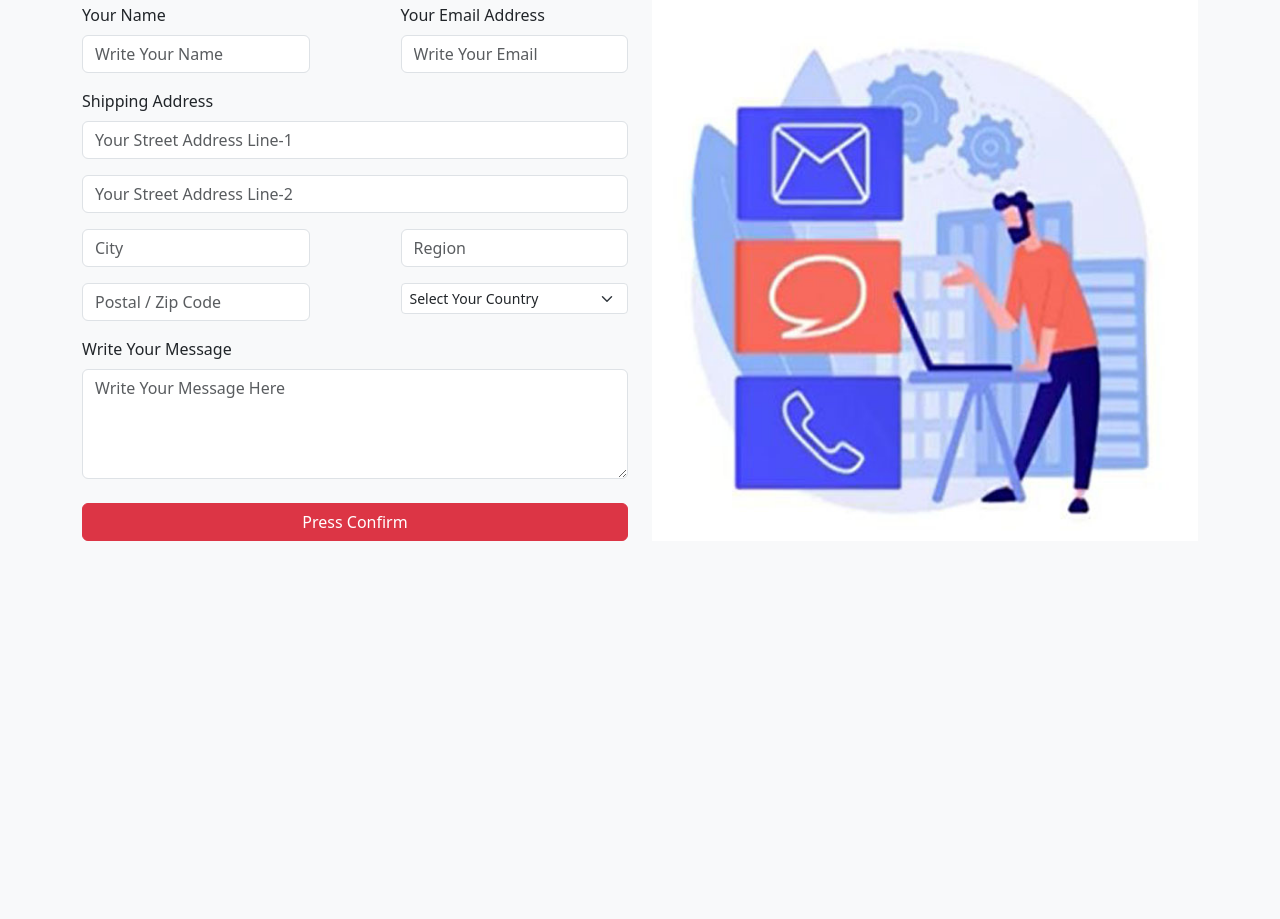
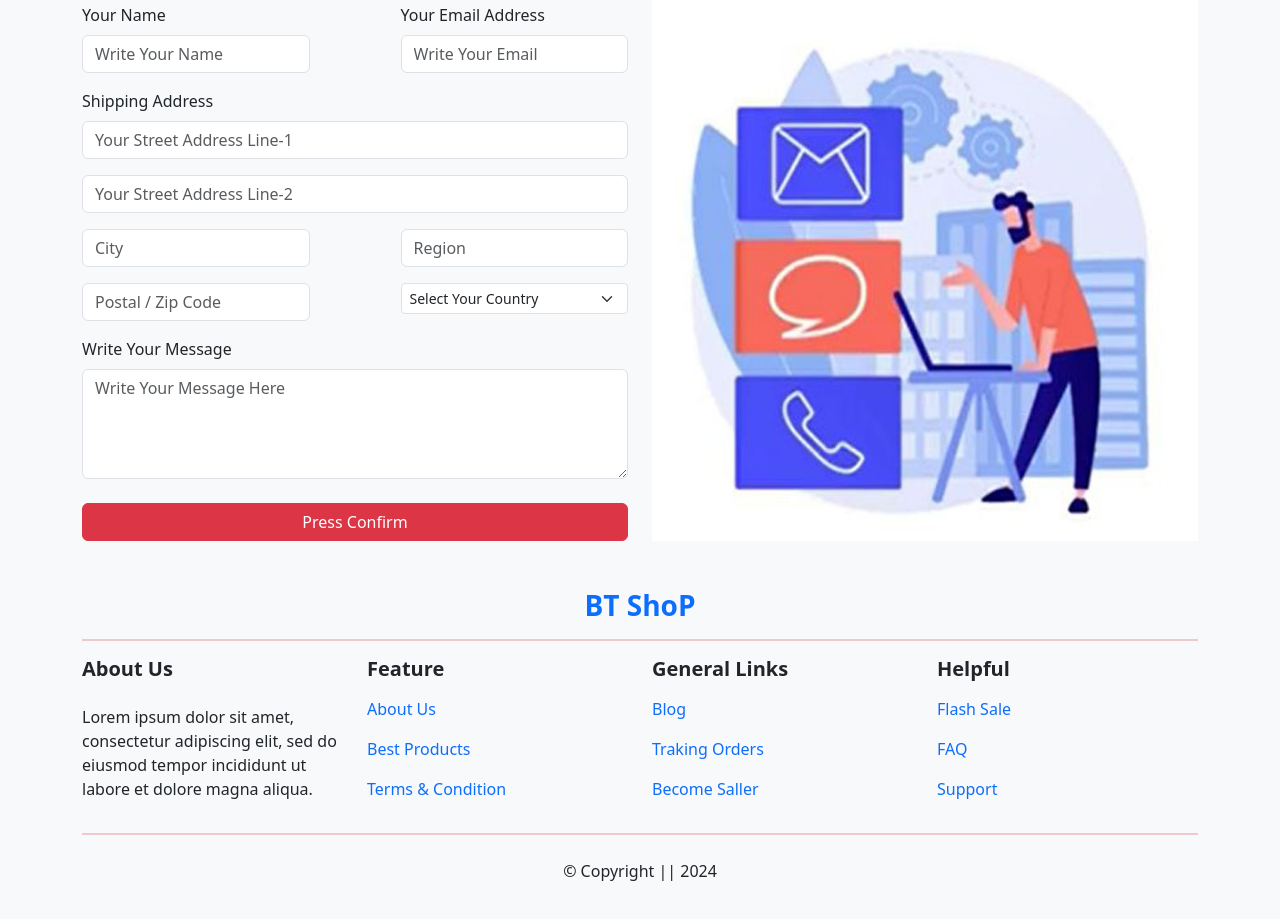
Before and after one commit to Akhlas79/Bootstrap-Project-One, a plain HTML site: page index.html in a window 1280 px wide. Shown: the part 4845-5764 px from the top of the page. Before the commit the page ends 5434 px from the top, so only its background shows below. Drawn offline with nearby package versions, Linux system fonts and the light colour scheme.

Commit message:
create footer section

```diff
--- a/index.html
+++ b/index.html
@@ -650,22 +650,64 @@
             </div>
             <button class="btn btn-danger w-100 mt-4">Press Confirm</button>
           </form>
-
         </div>
         <div class="col-md-6">
           <img src="Images/contact_form.jpg" class="img-fluid" alt="image">
         </div>
       </div>
-
     </section>
     <!--Order Your Product Section End-->
 
-
-
-
-
-
-
+    <!--Footer Section Start-->
+    <footer class="container">
+      <div class="h3 text-primary fw-bold text-center">BT ShoP</div>
+      <hr class="border border-danger border-1">
+      <div class="row">
+        <div class="col-md-3">
+          <p class="h5 fw-bold mb-4">About Us</p>
+          <p class="pe-1">Lorem ipsum dolor sit amet, consectetur adipiscing elit, sed do eiusmod tempor incididunt ut labore et dolore magna aliqua.</p>
+        </div>
+        <div class="col-md-3">
+          <p class="h5 fw-bold mb-3">Feature</p>
+          <p>
+            <a href="#" class="text-decoration-none">About Us</a>
+          </p>
+          <p>
+            <a href="#" class="text-decoration-none">Best Products</a>
+          </p>
+          <p>
+            <a href="#" class="text-decoration-none">Terms & Condition</a>
+          </p>
+        </div>
+        <div class="col-md-3">
+          <p class="h5 fw-bold mb-3">General Links</p>
+          <p>
+            <a href="#" class="text-decoration-none">Blog</a>
+          </p>
+          <p>
+            <a href="#" class="text-decoration-none">Traking Orders</a>
+          </p>
+          <p>
+            <a href="#" class="text-decoration-none">Become Saller</a>
+          </p>
+        </div>
+        <div class="col-md-3">
+          <p class="h5 fw-bold mb-3">Helpful</p>
+          <p>
+            <a href="#" class="text-decoration-none">Flash Sale</a>
+          </p>
+          <p>
+            <a href="#" class="text-decoration-none">FAQ</a>
+          </p>
+          <p>
+            <a href="#" class="text-decoration-none">Support</a>
+          </p>
+        </div>
+      </div>
+      <hr class="border border-danger border-1">
+      <div class="text-center mt-4 mb-5"> &copy; Copyright || 2024</div>
+    </footer>
+    <!--Footer Section End-->
 
     <script src="https://cdn.jsdelivr.net/npm/bootstrap@5.3.3/dist/js/bootstrap.bundle.min.js" integrity="sha384-YvpcrYf0tY3lHB60NNkmXc5s9fDVZLESaAA55NDzOxhy9GkcIdslK1eN7N6jIeHz" crossorigin="anonymous"></script>
 
```
